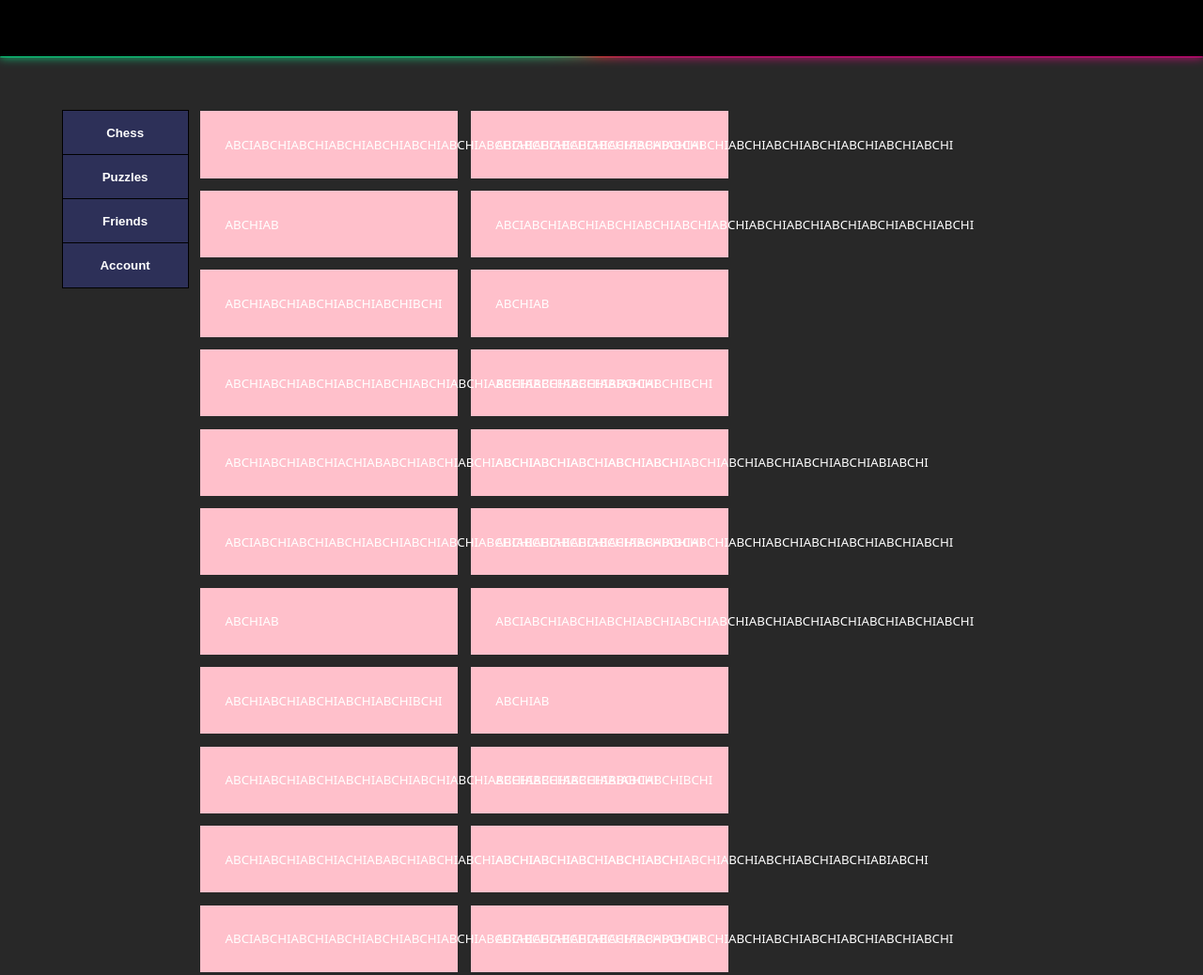
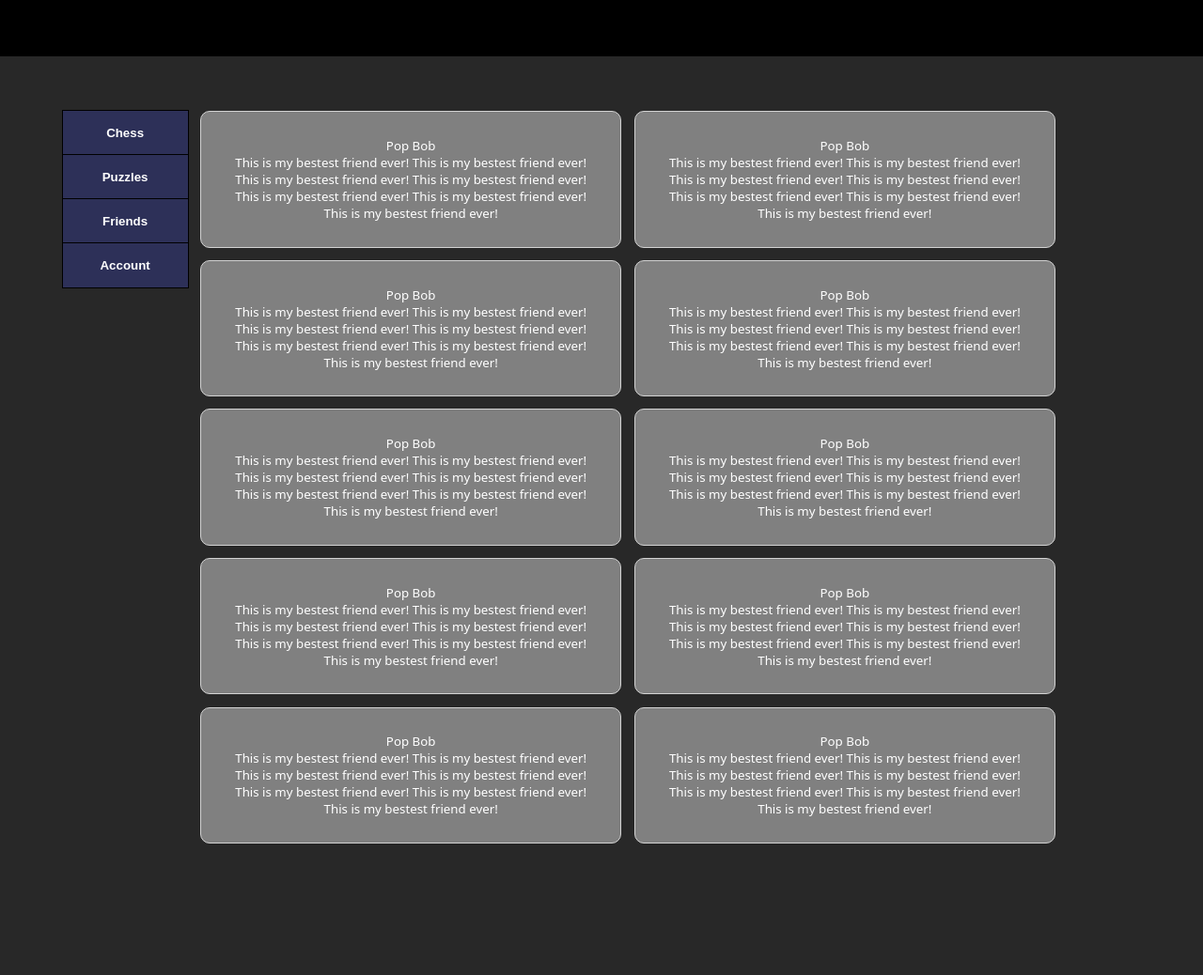
Before and after one commit to penguinawesome1/chess-website, a plain HTML site: page friends.html in a window 1280 px wide. Shown: the top 1038 px of the page at 94% size. After the commit the page ends 898 px from the top, so only its background shows below. Drawn offline with Linux system fonts and the light colour scheme.

Commit message:
Add files via upload

```diff
--- a/account.js
+++ b/account.js
@@ -24,8 +24,7 @@ const rainbowToggle = localStorage.getItem("rainbow_toggle");
 if (rainbowToggle === "on") {
     const btnRainbowToggle = document.getElementById("rainbow-toggle");
     btnRainbowToggle.textContent = "Display rainbow borders: on";
-} else {
-    removeRainbowOutlines();
+    swapRainbowOutlines();
 }
 
 // set profile picture based on local storage
--- a/friends.html
+++ b/friends.html
@@ -1,3 +1,4 @@
+<!DOCTYPE html>
 <html lang="en">
 <head>
     <meta charset="UTF-8">
@@ -10,7 +11,7 @@
     <script src="friends.js" defer></script>
 </head>
 <body class="dark-mode">
-    <header class="rainbow-outline"></header>
+    <header class="rainbow-outline hidden"></header>
     <div class="main-container">
         <nav>
             <ul class="vertical-container margin">
@@ -20,35 +21,47 @@
                 <li><a href="account.html"><button id="account" class="inverse">Account</button></a></li>
             </ul>
         </nav>
-        <div class="friend-boxes">
-            <div class="box">ABCIABCHIABCHIABCHIABCHIABCHIABCHIABCHIABCHIABCHIABCHIABCHIABCHI</div>
-            <div class="box">ABCHIAB</div>
-            <div class="box">ABCHIABCHIABCHIABCHIABCHIBCHI</div>
-            <div class="box">ABCHIABCHIABCHIABCHIABCHIABCHIABCHIABCHIABCHIABCHIABIABCHI</div>
-            <div class="box">ABCHIABCHIABCHIACHIABABCHIABCHIABCHIABCHIABCHIABCHIABCHIABCHI</div>
-            <div class="box">ABCIABCHIABCHIABCHIABCHIABCHIABCHIABCHIABCHIABCHIABCHIABCHIABCHI</div>
-            <div class="box">ABCHIAB</div>
-            <div class="box">ABCHIABCHIABCHIABCHIABCHIBCHI</div>
-            <div class="box">ABCHIABCHIABCHIABCHIABCHIABCHIABCHIABCHIABCHIABCHIABIABCHI</div>
-            <div class="box">ABCHIABCHIABCHIACHIABABCHIABCHIABCHIABCHIABCHIABCHIABCHIABCHI</div>
-            <div class="box">ABCIABCHIABCHIABCHIABCHIABCHIABCHIABCHIABCHIABCHIABCHIABCHIABCHI</div>
-            <div class="box">ABCHIAB</div>
-            <div class="box">ABCHIABCHIABCHIABCHIABCHIBCHI</div>
-            <div class="box">ABCHIABCHIABCHIABCHIABCHIABCHIABCHIABCHIABCHIABCHIABIABCHI</div>
-            <div class="box">ABCHIABCHIABCHIACHIABABCHIABCHIABCHIABCHIABCHIABCHIABCHIABCHI</div>
-            <div class="box">ABCIABCHIABCHIABCHIABCHIABCHIABCHIABCHIABCHIABCHIABCHIABCHIABCHI</div>
-            <div class="box">ABCHIAB</div>
-            <div class="box">ABCHIABCHIABCHIABCHIABCHIBCHI</div>
-            <div class="box">ABCHIABCHIABCHIABCHIABCHIABCHIABCHIABCHIABCHIABCHIABIABCHI</div>
-            <div class="box">ABCHIABCHIABCHIACHIABABCHIABCHIABCHIABCHIABCHIABCHIABCHIABCHI</div>
-            <div class="box">ABCIABCHIABCHIABCHIABCHIABCHIABCHIABCHIABCHIABCHIABCHIABCHIABCHI</div>
-            <div class="box">ABCHIAB</div>
-            <div class="box">ABCHIABCHIABCHIABCHIABCHIBCHI</div>
-            <div class="box">ABCHIABCHIABCHIABCHIABCHIABCHIABCHIABCHIABCHIABCHIABIABCHI</div>
-            <div class="box">ABCHIABCHIABCHIACHIABABCHIABCHIABCHIABCHIABCHIABCHIABCHIABCHI</div>
-            <div class="box">ABCIABCHIABCHIABCHIABCHIABCHIABCHIABCHIABCHIABCHIABCHIABCHIABCHI</div>
-            <div class="box">ABCHIAB</div>
-            <div class="box">ABCHIABCHIABCHIABCHIABCHIBCHI</div>
+        <div class="friend-boxes margin">
+            <div class="box">
+                <div class="username">Pop Bob</div>
+                This is my bestest friend ever! This is my bestest friend ever! This is my bestest friend ever! This is my bestest friend ever! This is my bestest friend ever! This is my bestest friend ever! This is my bestest friend ever!
+            </div>
+            <div class="box">
+                <div class="username">Pop Bob</div>
+                This is my bestest friend ever! This is my bestest friend ever! This is my bestest friend ever! This is my bestest friend ever! This is my bestest friend ever! This is my bestest friend ever! This is my bestest friend ever!
+            </div>
+            <div class="box">
+                <div class="username">Pop Bob</div>
+                This is my bestest friend ever! This is my bestest friend ever! This is my bestest friend ever! This is my bestest friend ever! This is my bestest friend ever! This is my bestest friend ever! This is my bestest friend ever!
+            </div>
+            <div class="box">
+                <div class="username">Pop Bob</div>
+                This is my bestest friend ever! This is my bestest friend ever! This is my bestest friend ever! This is my bestest friend ever! This is my bestest friend ever! This is my bestest friend ever! This is my bestest friend ever!
+            </div>
+            <div class="box">
+                <div class="username">Pop Bob</div>
+                This is my bestest friend ever! This is my bestest friend ever! This is my bestest friend ever! This is my bestest friend ever! This is my bestest friend ever! This is my bestest friend ever! This is my bestest friend ever!
+            </div>
+            <div class="box">
+                <div class="username">Pop Bob</div>
+                This is my bestest friend ever! This is my bestest friend ever! This is my bestest friend ever! This is my bestest friend ever! This is my bestest friend ever! This is my bestest friend ever! This is my bestest friend ever!
+            </div>
+            <div class="box">
+                <div class="username">Pop Bob</div>
+                This is my bestest friend ever! This is my bestest friend ever! This is my bestest friend ever! This is my bestest friend ever! This is my bestest friend ever! This is my bestest friend ever! This is my bestest friend ever!
+            </div>
+            <div class="box">
+                <div class="username">Pop Bob</div>
+                This is my bestest friend ever! This is my bestest friend ever! This is my bestest friend ever! This is my bestest friend ever! This is my bestest friend ever! This is my bestest friend ever! This is my bestest friend ever!
+            </div>
+            <div class="box">
+                <div class="username">Pop Bob</div>
+                This is my bestest friend ever! This is my bestest friend ever! This is my bestest friend ever! This is my bestest friend ever! This is my bestest friend ever! This is my bestest friend ever! This is my bestest friend ever!
+            </div>
+            <div class="box">
+                <div class="username">Pop Bob</div>
+                This is my bestest friend ever! This is my bestest friend ever! This is my bestest friend ever! This is my bestest friend ever! This is my bestest friend ever! This is my bestest friend ever! This is my bestest friend ever!
+            </div>
         </div>
     </div>
 </body>
--- a/friends.js
+++ b/friends.js
@@ -8,6 +8,6 @@ const rainbowToggle = localStorage.getItem("rainbow_toggle");
 if (rainbowToggle === "on") {
     const myRainbowOutlines = document.querySelectorAll(".rainbow-outline");
     myRainbowOutlines.forEach(element => {
-        element.classList.toggle("rainbow-outline");
+        element.classList.toggle("hidden");
     });
 }
--- a/general.css
+++ b/general.css
@@ -89,7 +89,8 @@ ul {
 }
 
 .vertical-container.margin,
-.chessboard.margin {
+.chessboard.margin,
+.friend-boxes.margin {
     margin-top: 4.4rem;
 }
 
@@ -243,34 +244,22 @@ header.rainbow-outline::after {
 /* friends */
 
 .friend-boxes {
-    margin-top: 4.4rem;
+    display: grid;
+    color: white;
+    grid-template-columns: repeat(auto-fit, minmax(300px, 1fr));
     gap: 1rem;
-    /* width: 75rem; */
-    columns: 16rem;
+    justify-content: center;
+    width: 75%;
 }
 
 .friend-boxes .box {
     padding: 2rem;
-    background-color: pink;
-    margin-bottom: 1rem;
-
-.friend-boxes .box:hover {
-    cursor: pointer;
-    animation: jelly 0.5s;
+    border: 1px solid lightgray;
+    border-radius: 10px;
+    background-color: gray;
+    text-align: center;
 }
 
-@keyframes jelly {
-    0%,
-    100% {
-        transform: scale(1, 1);
-    }
-    25% {
-        transform: scale(0.9, 1.1);
-    }
-    50% {
-        transform: scale(1.1, 0.9);
-    }
-    75% {
-        transform: scale(0.95, 1.05);
-    }
+.friend-boxes .box .username {
+    weight: 700;
 }
```
Also changed, not shown: account.html (+3 -2 lines), puzzles.html (+4 -4 lines).
